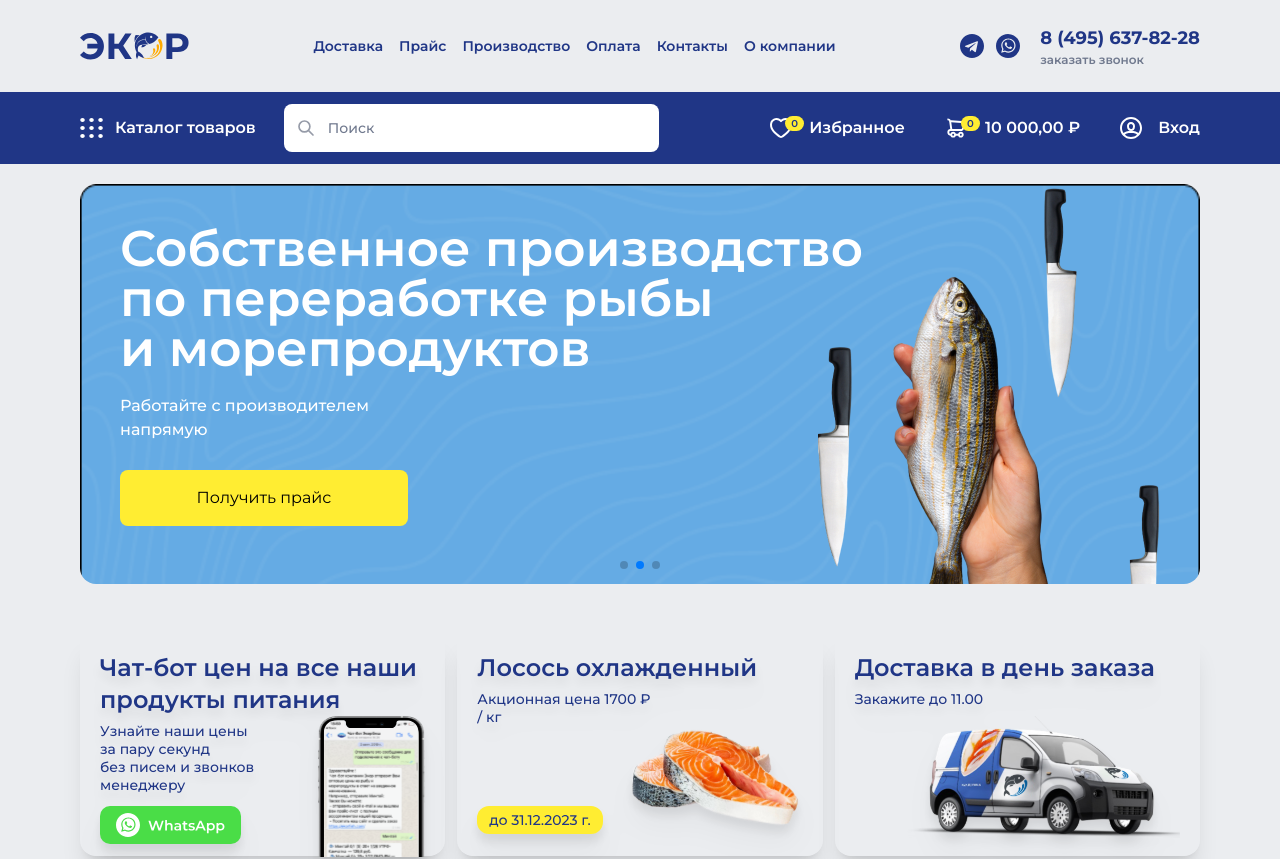
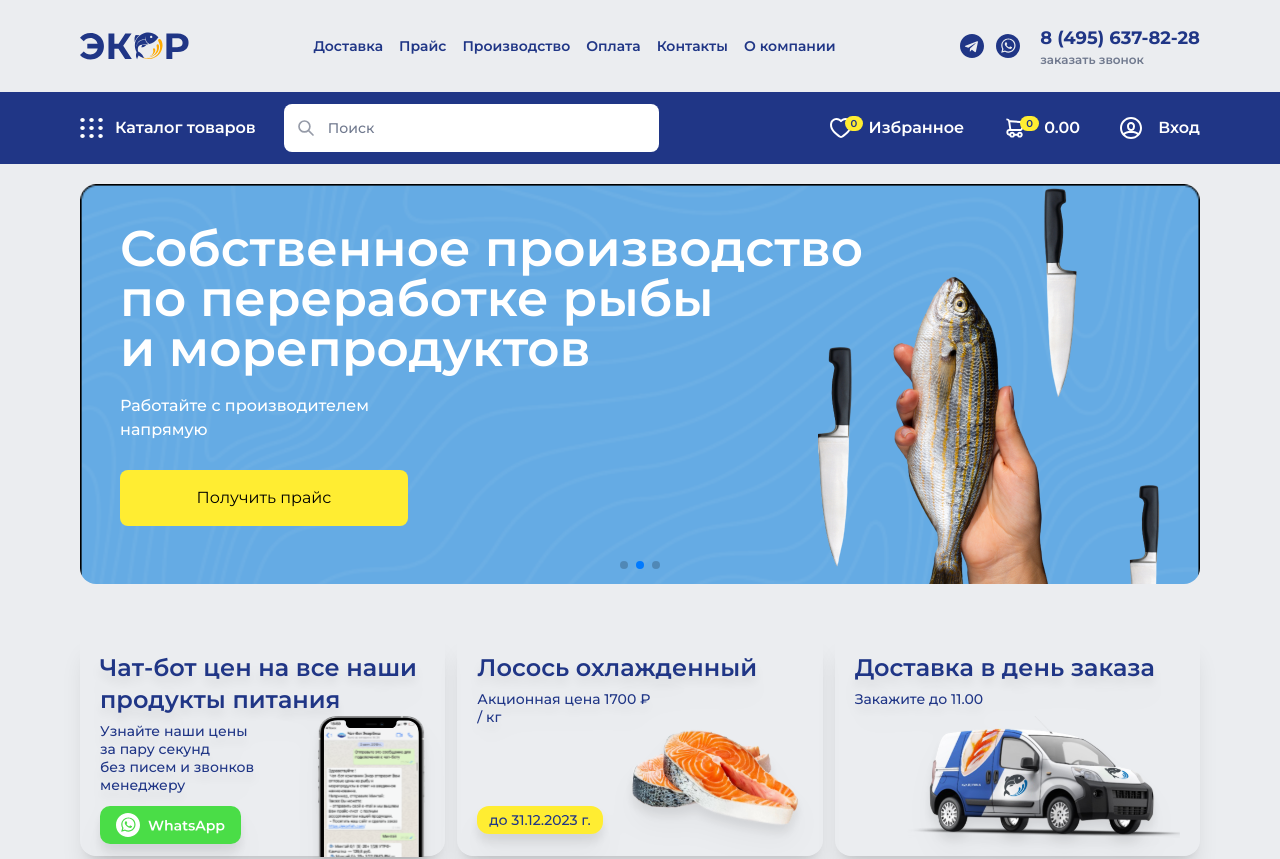
Before and after one commit to muhammadazizbek006/Ekor, a React (Vite) app: page / in a window 1280 px wide. Shown: the top 859 px of the page. Built offline with nearby package versions, Linux system fonts and the light colour scheme.

Commit message:
add like and products shop

```diff
--- a/src/components/home/HeroHill.jsx
+++ b/src/components/home/HeroHill.jsx
@@ -10,6 +10,7 @@ import kirish from '../../imgs/herohill/kirish.svg'
 
 import { addProductToWishlist } from '../../store/slice/productsWishlistDataSlice'
 import { useSelector } from "react-redux";
+import { seafood } from '../../data/Data'
 
 const HeroHill = () => {
 // tanlangan maxsulotlarni qo'shish
@@ -20,6 +21,9 @@ const HeroHill = () => {
   const productliked = useSelector(
     (store) => store.likemaxsulotlar.data
   );
+  // narx
+
+  const totalPrice = tanlanganMahsulotlar.reduce((total, product) => total + product.price, 0);
 
   return (
     <section className='bg-head py-3 hidden md:block mb-5'>
@@ -59,7 +63,7 @@ const HeroHill = () => {
               <img src={shop} alt="" />
               <span className='bg-sariq px-1.5 absolute rounded-full top-0 left-4  text-[10px] font-semibold text-head'>{tanlanganMahsulotlar.length}</span>
             </div>
-            <p className='text-base font-semibold text-white hidden lg:block'>10 000,00 ₽</p>
+            <p className='text-base font-semibold text-white hidden lg:block'>{totalPrice.toFixed(2)}</p>
           </Link>
 
           <div >
--- a/src/pages/Production.jsx
+++ b/src/pages/Production.jsx
@@ -127,6 +127,10 @@ const Production = () => {
   const mahsulotniWishlistgaQoshish = (product) => {
     dispatch(addProductToWishlist(product));
   };
+
+  // narx
+
+
 
   return (
     <>
```
